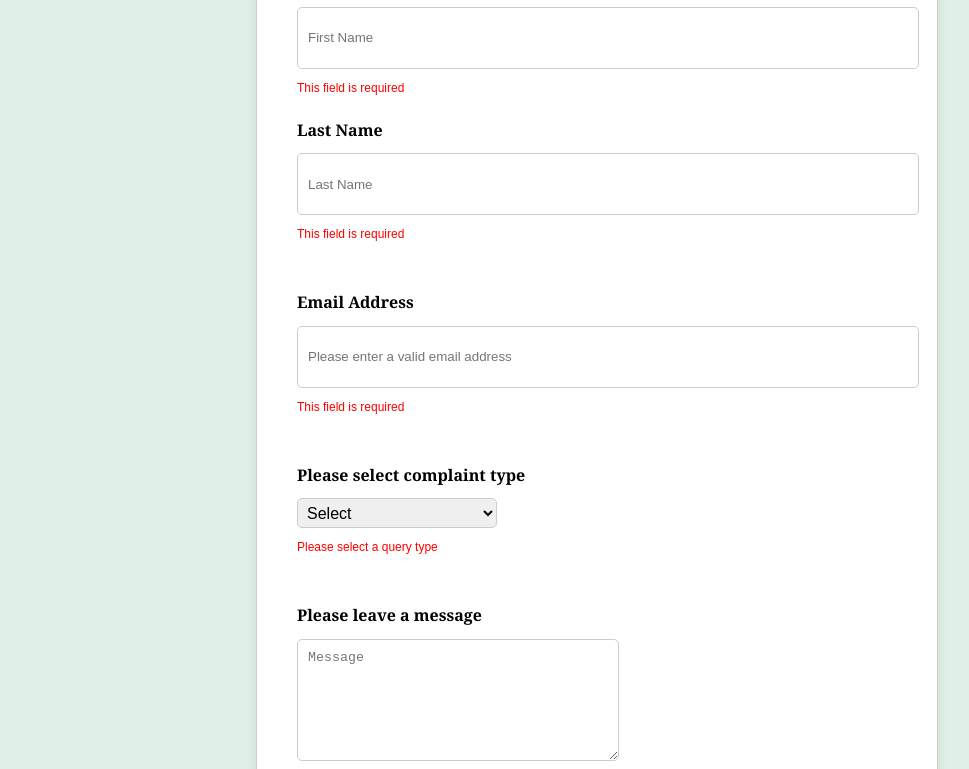
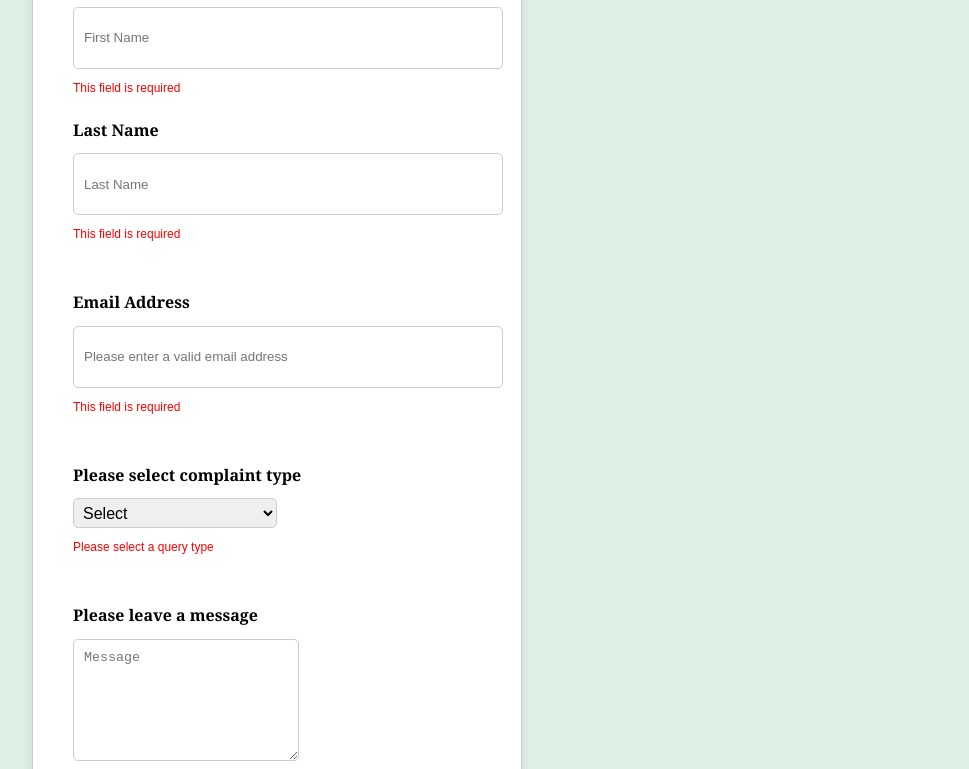
Before and after one commit to Adedoyinmaryam/contact-form, a plain HTML site: page index.html in a window 1280 px wide. Shown: the part 158-927 px from the top of the page, without its empty margins (43-1012 px from the left). Drawn offline with Linux system fonts and the light colour scheme.

Commit message:
Addition

```diff
--- a/styles.css
+++ b/styles.css
@@ -73,6 +73,10 @@ h3{
 html{
     background-color: hsl(148, 38%, 91%);
 }
+body{
+    width: 50%;
+    height: 100%;
+}
 section{
     font-family: Arial, sans-serif;
     line-height: 1.6;
@@ -81,8 +85,9 @@ section{
     margin: 40px auto;
     border: 1px solid #ccc;
     max-width: 1440px;
-    width: 50%;
-    height: 50%;
+    min-width: 375px;
+    width: 70%;
+    height: 100%;
     border-radius: 10px    ;
     box-shadow: 0 0 10px rgba(0, 0, 0, 0.1);
 }
@@ -112,7 +117,7 @@ textarea{
 }
 
 select{
-    width: 200px;
+    width: 50%;
     height: 30px;
     padding: 5px;
     border: 1px solid #ccc;
```
